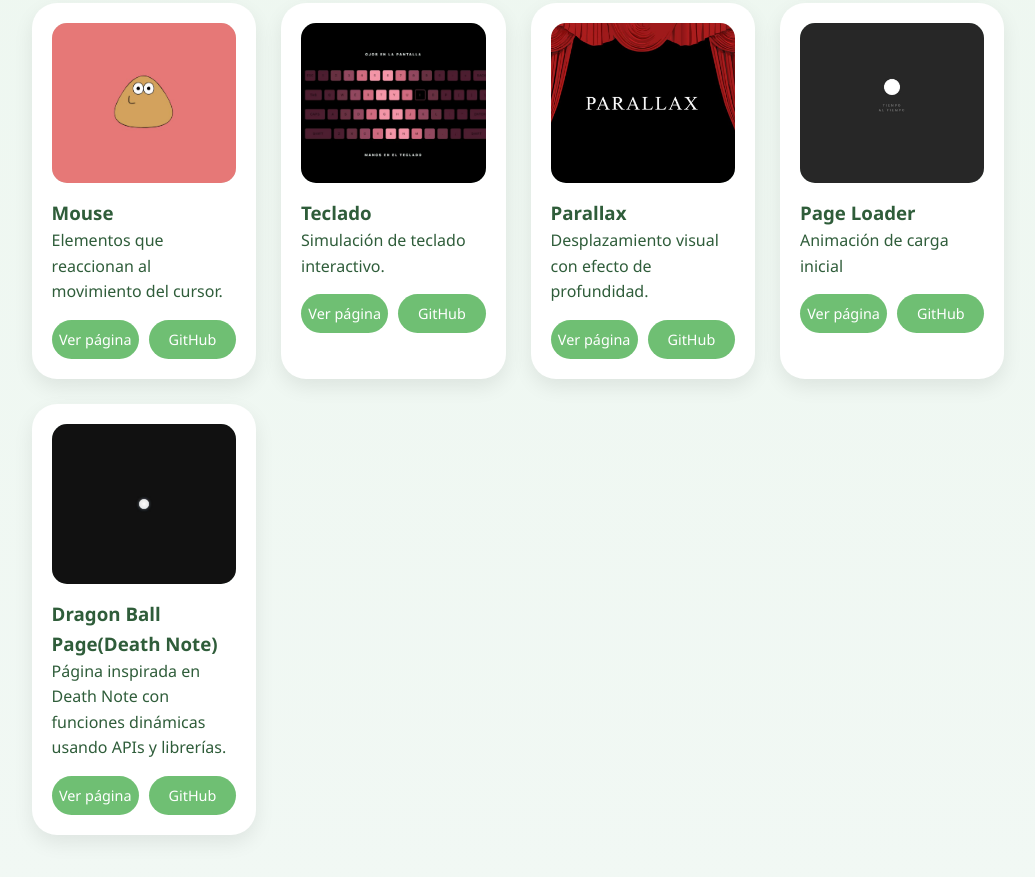
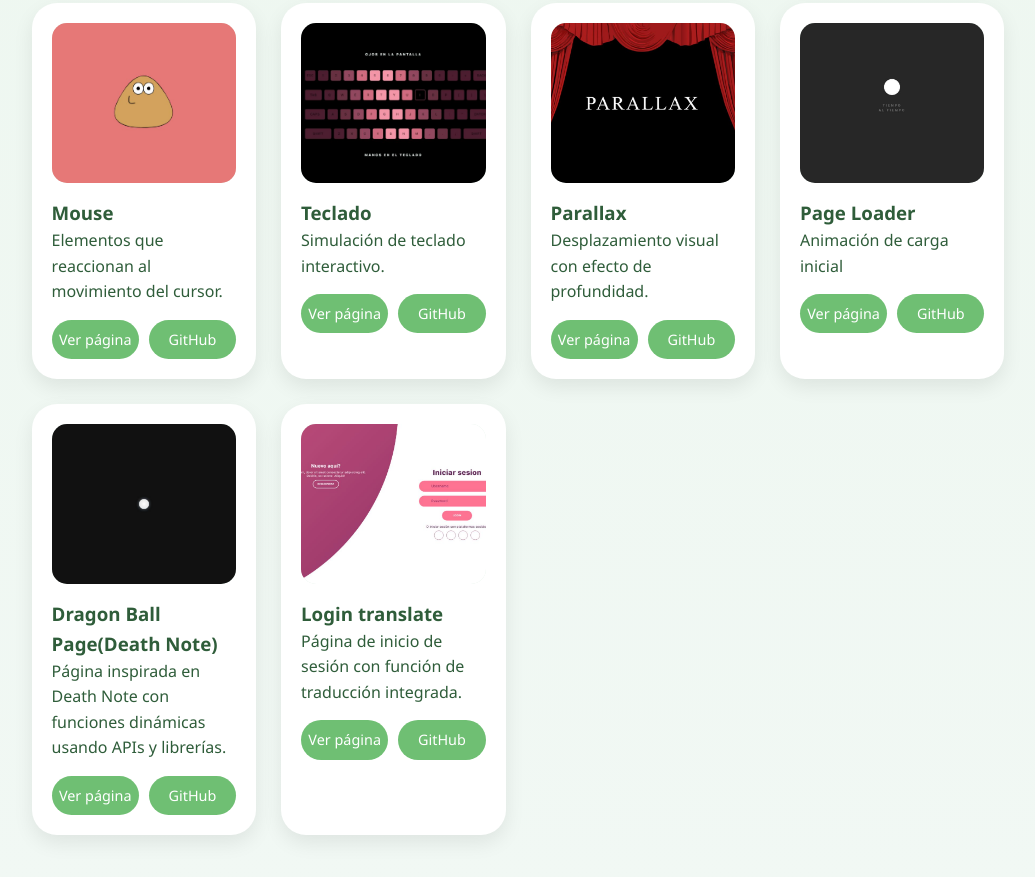
Before and after one commit to AIbahaca/portfolio, a plain HTML site: page proyectos.html in a window 1280 px wide. Shown: the part 2844-3721 px from the top of the page, without its empty margins (122-1157 px from the left). Drawn offline with Linux system fonts and the light colour scheme.

Commit message:
Proyecto 26

```diff
--- a/proyectos.html
+++ b/proyectos.html
@@ -270,6 +270,16 @@
         </div>
       </article>
 
+      <article class="card">
+        <div class="preview"><img src="previews/login-translate.png" alt="Login translate"></div>
+        <h3>Login translate</h3>
+        <p>Página de inicio de sesión con función de traducción integrada.</p>
+        <div class="links">
+          <a href="https://login-translate-one.vercel.app/" target="_blank">Ver página</a>
+          <a href="https://github.com/AIbahaca/Login-translate" target="_blank">GitHub</a>
+        </div>
+      </article>
+
     </div>
   </section>
 </main>
```
